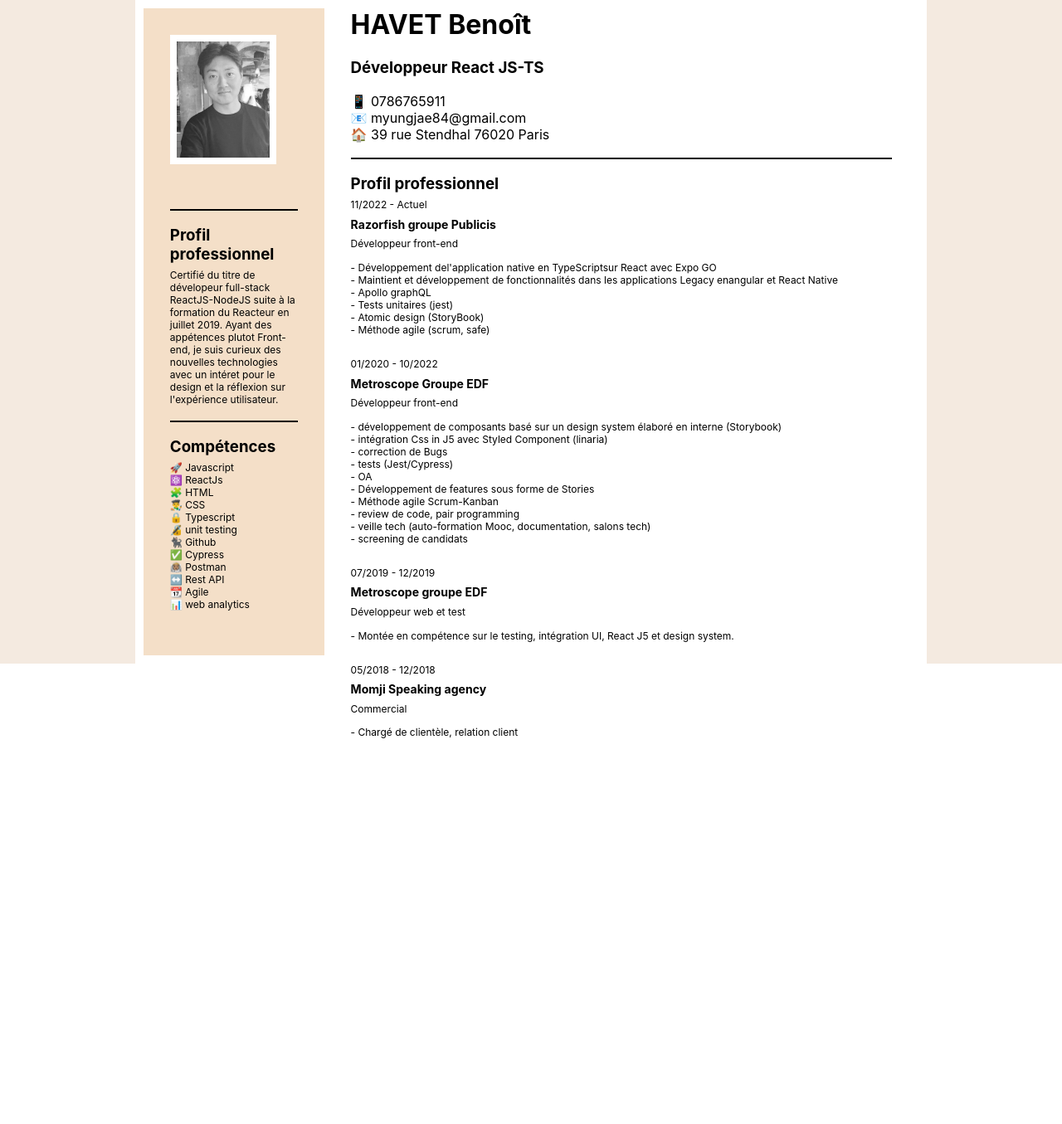
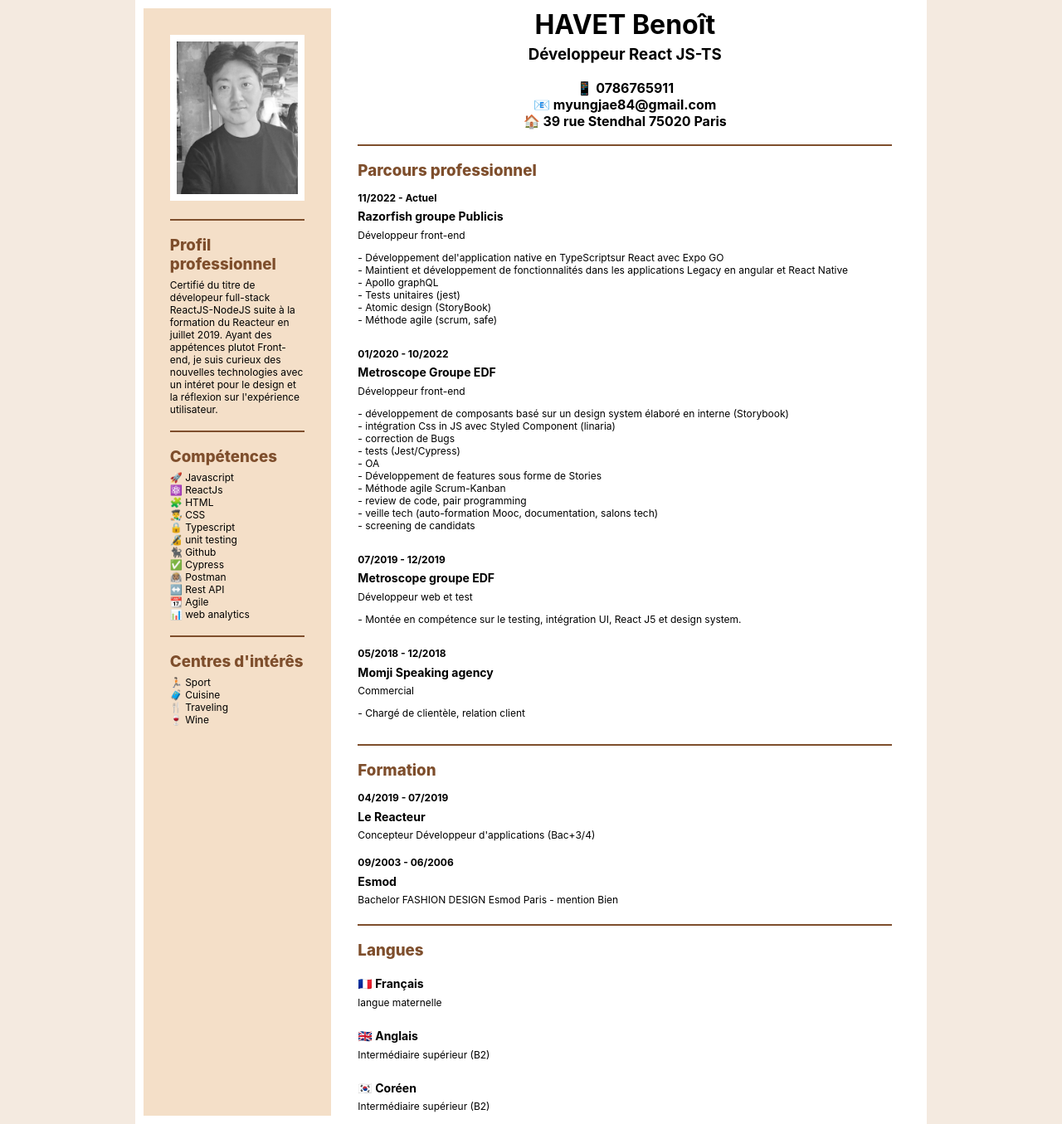
Before and after one commit to BENOITHAVETlmj/resume-2024, a React (Create React App) app: page / in a window 1280 px wide. Shown: the whole page at 83% size. Before the commit the page ends 916 px from the top, so only its background shows below. Built offline with nearby package versions, Linux system fonts and the light colour scheme.

Commit message:
add rest of section content

```diff
--- a/public/cv.json
+++ b/public/cv.json
@@ -7,7 +7,7 @@
         "jobTitle": "Développeur React JS-TS",
         "phone": "📱 0786765911",
         "mail": "📧 myungjae84@gmail.com",
-        "adress": "🏠 39 rue Stendhal 76020 Paris",
+        "adress": "🏠 39 rue Stendhal 75020 Paris",
         "description": "Certifié du titre de dévelopeur full-stack ReactJS-NodeJS suite à la formation du Reacteur en juillet 2019. Ayant des appétences plutot Front-end, je suis curieux des nouvelles technologies avec un intéret pour le design et la réflexion sur l'expérience utilisateur.",
         "photo": ""
       },
@@ -25,7 +25,7 @@
         "📆 Agile",
         "📊 web analytics"
       ],
-      "interests": ["Sport", "Cuisine", "Traveling", "Beer"],
+      "interests": ["🏃🏻 Sport", "🧳 Cuisine", "🍴 Traveling", "🍷 Wine"],
       "careerPath": [
         {
           "startDate": "11/2022",
@@ -34,7 +34,7 @@
           "title": "Développeur front-end",
           "tasks": [
             "Développement del'application native en TypeScriptsur React avec Expo GO",
-            "Maintient et développement de fonctionnalités dans les applications Legacy enangular et React Native",
+            "Maintient et développement de fonctionnalités dans les applications Legacy en angular et React Native",
             "Apollo graphQL",
             "Tests unitaires (jest)",
             "Atomic design (StoryBook)",
@@ -48,7 +48,7 @@
           "title": "Développeur front-end",
           "tasks": [
             "développement de composants basé sur un design system élaboré en interne (Storybook)",
-            "intégration Css in J5 avec Styled Component (linaria)",
+            "intégration Css in JS avec Styled Component (linaria)",
             "correction de Bugs",
             "tests (Jest/Cypress)",
             "OA",
@@ -91,9 +91,9 @@
         }
       ],
       "languageSkills": [
-        { "language": "Français", "level": "langue maternelle" },
-        { "language": "Anglais", "level": "Intermédiaire supérieur (B2)" },
-        { "language": "Coréen", "level": "Intermédiaire supérieur (B2)" }
+        { "language": "🇫🇷 Français", "level": "langue maternelle" },
+        { "language": "🇬🇧 Anglais", "level": "Intermédiaire supérieur (B2)" },
+        { "language": "🇰🇷 Coréen", "level": "Intermédiaire supérieur (B2)" }
       ]
     }
   }
--- a/src/App.tsx
+++ b/src/App.tsx
@@ -8,7 +8,7 @@ import Section from "./component/Section";
 import SubSection, { List, ListElement } from "./component/SubSection";
 
 const Wrapper = styled.div`
-  height: 100vh;
+  height: 100%;
   background: #f4eae0;
   display: flex;
   justify-content: center;
@@ -44,14 +44,25 @@ function App() {
   }, [errorMessage]);
 
   const personalInfos = data?.data.profile.personalInfos;
-
   const careerPath = data?.data?.profile?.careerPath;
+  const background = data?.data?.profile?.background;
+  const language = data?.data?.profile?.languageSkills;
 
   const skills = () => {
     return (
       <List>
         {data?.data?.profile?.skills.map((skill: string) => (
           <ListElement key={skill}>{skill}</ListElement>
+        ))}
+      </List>
+    );
+  };
+
+  const interests = () => {
+    return (
+      <List>
+        {data?.data?.profile?.interests.map((interest: string) => (
+          <ListElement key={interest}>{interest}</ListElement>
         ))}
       </List>
     );
@@ -66,6 +77,23 @@ function App() {
         date={`${xp.startDate} - ${xp.endDate}`}
         list={xp.tasks}
       />
+    ));
+  };
+
+  const backgroundList = () => {
+    return background?.map((e: any) => (
+      <SubSection
+        key={e.startDate}
+        title={e.company}
+        subtitle={e.degree?.[0]}
+        date={`${e.startDate} - ${e.endDate}`}
+      />
+    ));
+  };
+
+  const languageList = () => {
+    return language?.map((e: any) => (
+      <SubSection key={e.language} title={e.language} subtitle={e.level} />
     ));
   };
 
@@ -87,6 +115,11 @@ function App() {
                   list={skills()}
                   isFullWidth={false}
                 />
+                <Section
+                  title="Centres d'intérês"
+                  list={interests()}
+                  isFullWidth={false}
+                />
               </>
             </SidePanel>
             <RightSide>
@@ -99,9 +132,11 @@ function App() {
                 adress={personalInfos?.adress}
               />
               <Section
-                title="Profil professionnel"
+                title="Parcours professionnel"
                 content={careerPathList()}
               />
+              <Section title="Formation" content={backgroundList()} />
+              <Section title="Langues" content={languageList()} />
             </RightSide>
           </>
         </Container>
--- a/src/component/Header.tsx
+++ b/src/component/Header.tsx
@@ -10,14 +10,23 @@ const Wrapper = styled.div`
 const Name = styled.h1`
   margin-top: 0;
   display: flex;
+  margin-left: auto;
+  margin-right: auto;
+  margin-bottom: 5px;
 `;
 
 const JobTitle = styled.h3`
   margin-top: 0;
   display: flex;
+  margin-left: auto;
+  margin-right: auto;
 `;
 
-const Contact = styled.span``;
+const Contact = styled.span`
+  font-weight: 700;
+  margin-left: auto;
+  margin-right: auto;
+`;
 
 interface HeaderProps {
   lastName?: string;
--- a/src/component/ProfilePicture.tsx
+++ b/src/component/ProfilePicture.tsx
@@ -2,11 +2,10 @@ import { styled } from "styled-components";
 
 const Picture = styled.img`
   border: 0.5rem solid white;
-  height: 18%;
-  margin: 2em;
+  height: 184px;
+  margin: 2em 2em 0 2em;
   @media (max-width: 740px) {
-    height: 12%;
-    margin: 1em;
+    height: 148px;
   }
 `;
 
--- a/src/component/Section.tsx
+++ b/src/component/Section.tsx
@@ -1,6 +1,5 @@
 import { styled } from "styled-components";
 import classnames from "classnames";
-import React from "react";
 
 const Wrapper = styled.div`
   padding: 0 2em;
@@ -12,6 +11,8 @@ const Wrapper = styled.div`
 const Title = styled.h3`
   margin-top: 0;
   margin-bottom: 4px;
+  color: #7e4e2c;
+  font-weight: 800;
 `;
 
 const Content = styled.div`
@@ -21,7 +22,7 @@ const Content = styled.div`
 
 const Separator = styled.div`
   margin: 18px 0;
-  border: solid 1px black;
+  border: solid 1px #7e4e2c;
 `;
 
 interface SectionProps {
--- a/src/component/SubSection.tsx
+++ b/src/component/SubSection.tsx
@@ -6,13 +6,14 @@ const Wrapper = styled.div`
   &.side-panel {
     max-width: 220px;
   }
-  row-gap: 0.3em;
-  margin-bottom: 14px;
+  row-gap: 0.2em;
+  margin-top: 14px;
 `;
 
 const Date = styled.span`
   margin-top: 0;
   margin-bottom: 4px;
+  font-weight: 700;
 `;
 
 const Title = styled.h3`
@@ -37,8 +38,8 @@ export const ListElement = styled.li`
 
 interface SubSectionProps {
   title: string;
-  subtitle: string;
-  date: string;
+  subtitle?: string;
+  date?: string;
   list?: string[];
 }
 
```
